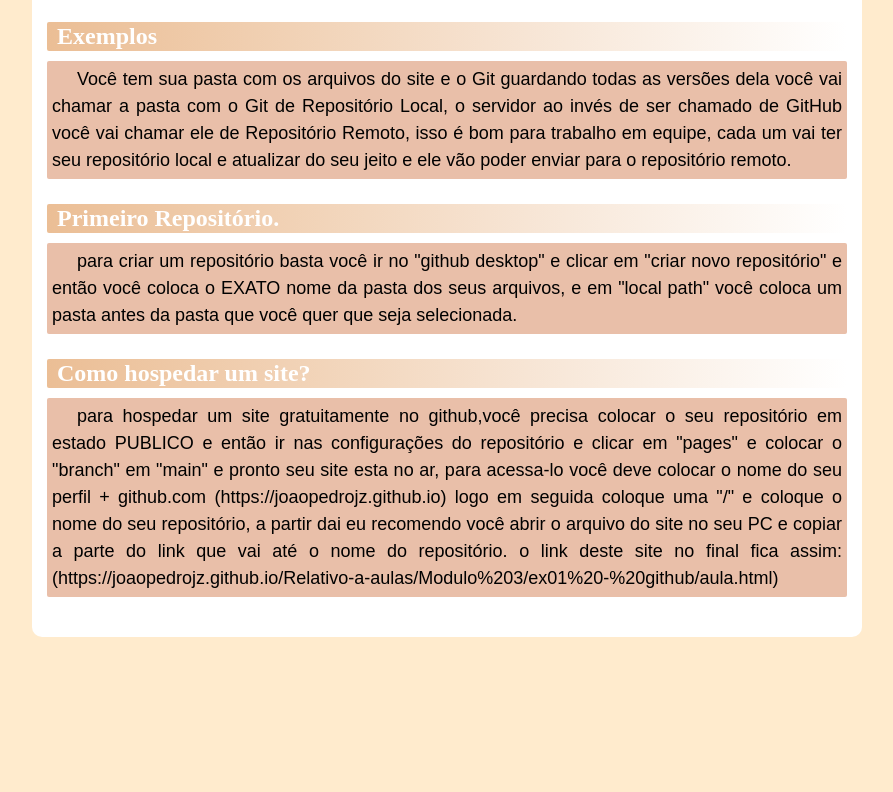
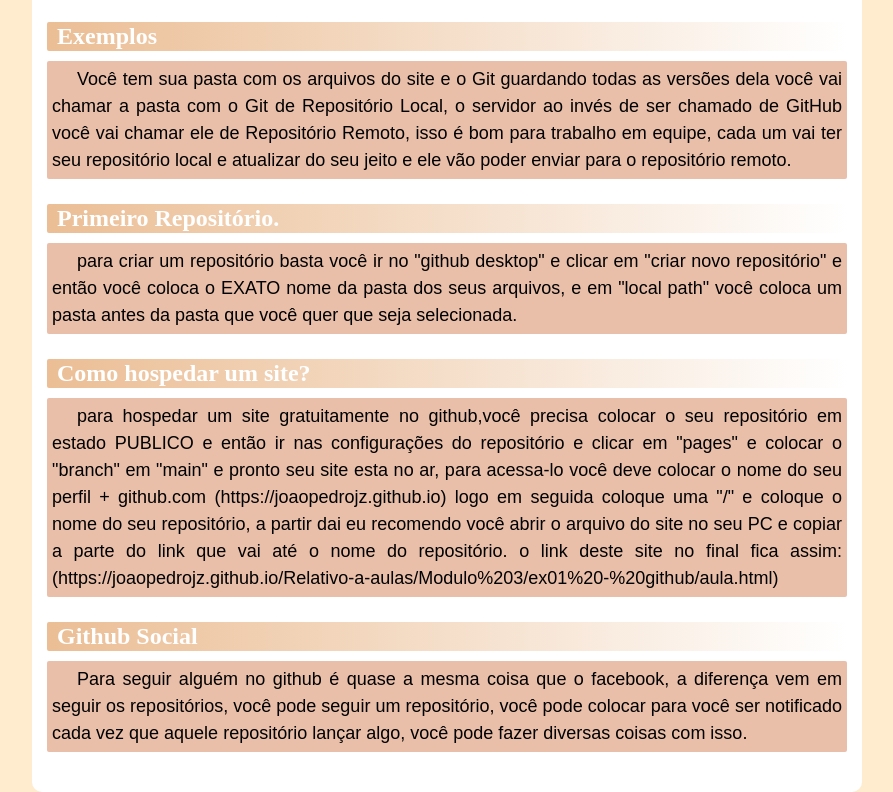
Before and after one commit to JoaopedroJZ/Relativo-a-aulas, a plain HTML site: page Modulo 3/ex01 - github/aula.html in a window 1280 px wide. Shown: the part 612-1404 px from the top of the page, without its empty margins (193-1086 px from the left). Before the commit the page ends 1249 px from the top, so only its background shows below. Drawn offline with Linux system fonts and the light colour scheme.

Commit message:
Update aula.html

```diff
--- a/Modulo 3/ex01 - github/aula.html
+++ b/Modulo 3/ex01 - github/aula.html
@@ -23,6 +23,8 @@
             <p>para criar um repositório basta você ir no "github desktop" e clicar em "criar novo repositório" e então você coloca o EXATO nome da pasta dos seus arquivos, e em "local path" você coloca um pasta antes da pasta que você quer que seja selecionada.</p>
             <h2>Como hospedar um site?</h2>
             <p>para hospedar um site gratuitamente no github,você precisa colocar o seu repositório em estado PUBLICO e então ir nas configurações do repositório e clicar em "pages" e colocar o "branch" em "main" e pronto seu site esta no ar, para acessa-lo você deve colocar o nome do seu perfil + github.com (https://joaopedrojz.github.io) logo em seguida coloque uma "/" e coloque o nome do seu repositório, a partir dai eu recomendo você abrir o arquivo do site no seu PC e copiar a parte do link que vai até o nome do repositório. o link deste site no final fica assim: (https://joaopedrojz.github.io/Relativo-a-aulas/Modulo%203/ex01%20-%20github/aula.html)</p>
+            <h2>Github Social</h2>
+            <p>Para seguir alguém no github é quase a mesma coisa que o facebook, a diferença vem em seguir os repositórios, você pode seguir um repositório, você pode colocar para você ser notificado cada vez que aquele repositório lançar algo, você pode fazer diversas coisas com isso.</p>
         </article>
     </main>
 </body>
```
